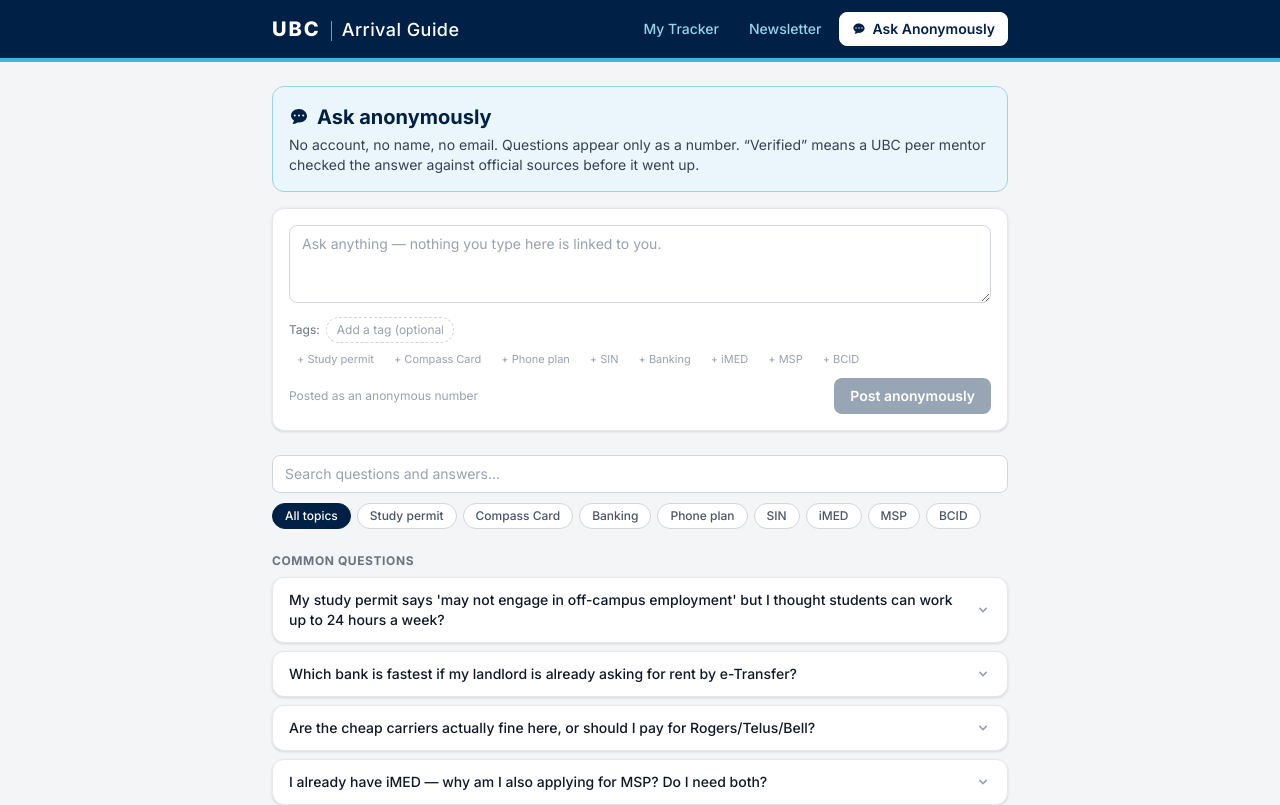
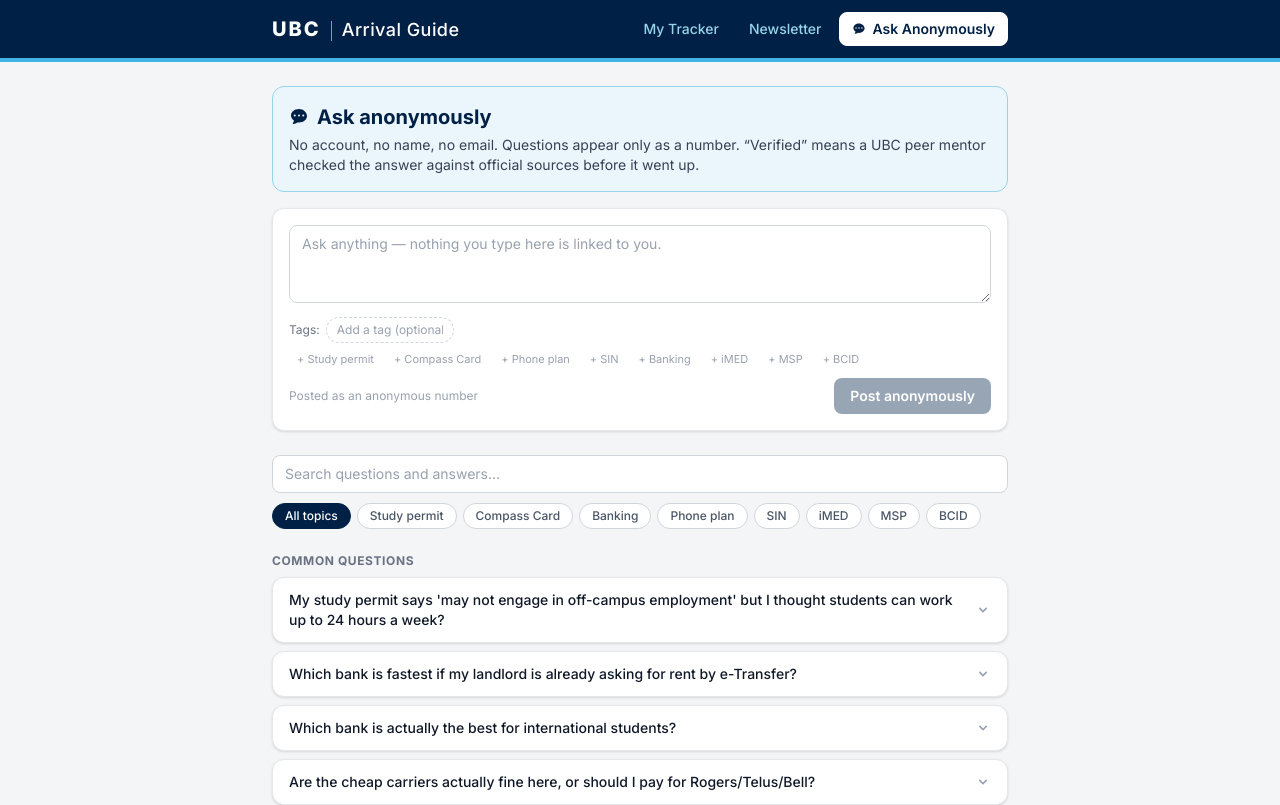
Before and after one commit to KuanKongy/OnboardDesign, a React (Vite) app: page /#/ask in a window 1280 px wide. Shown: the top 805 px of the page. Built offline with nearby package versions, Linux system fonts and the light colour scheme.

Commit message:
Feedback 3

```diff
--- a/src/components/inbox/InboxShell.jsx
+++ b/src/components/inbox/InboxShell.jsx
@@ -13,9 +13,10 @@
   const { canonTime, setCanonTime } = useCanonTime()
   const inboxCount = getVisibleIssues(canonTime).length
 
+  // Reset lands on the week-1 inbox — the first page a demo participant sees
   const handleReset = () => {
     resetAll()
-    window.location.hash = '#/tracker'
+    window.location.hash = '#/inbox'
     window.location.reload()
   }
 
--- a/src/components/layout/PageShell.jsx
+++ b/src/components/layout/PageShell.jsx
@@ -8,9 +8,9 @@
 export default function PageShell() {
   const [searchParams] = useSearchParams()
 
+  // Clears state and reloads in place — no navigation away from this page
   const handleReset = () => {
     resetAll()
-    window.location.hash = '#/tracker'
     window.location.reload()
   }
 
--- a/src/components/tracker/TrackerPage.jsx
+++ b/src/components/tracker/TrackerPage.jsx
@@ -78,7 +78,12 @@
   return (
     <div>
       <div className="rounded-xl border border-gray-200 bg-white p-4 shadow-sm">
-        <h1 className="text-xl font-bold text-ubc-blue">Your arrival tasks</h1>
+        <h1 className="flex items-center gap-2.5 text-xl font-bold text-ubc-blue">
+          Your arrival tasks
+          <span className="rounded-full bg-ubc-mist px-2.5 py-0.5 text-xs font-bold tracking-wide text-ubc-blue uppercase">
+            Week {canonTime === 'week-2' ? 2 : 1}
+          </span>
+        </h1>
         <p className="mt-0.5 mb-4 text-sm text-gray-600">
           Everything you need for your first weeks, in priority order — steps, peer notes, and
           sources included.
--- a/src/data/qaPosts.js
+++ b/src/data/qaPosts.js
@@ -35,6 +35,17 @@
       'Which bank is fastest if my landlord is already asking for rent by e-Transfer?',
     answer:
       'Any of the big five can open a student account same-day if you book the appointment online first. Bring passport + study permit + proof of enrolment, and ask them to enable e-Transfer before you leave the branch — it works immediately.',
+    answeredBy: 'Peer Mentor',
+  },
+  {
+    id: 'qa-11',
+    askedBy: 'Student #17',
+    date: 'Sep 3',
+    taskId: 'bank-account',
+    pinned: true,
+    question: 'Which bank is actually the best for international students?',
+    answer:
+      "They're all decent — the big five offer nearly identical no-fee student accounts, so don't overthink the choice. Focus on the branch closest to where you live or to campus: RBC, TD, and CIBC are all close on campus. Pick the one you can walk to when something goes wrong.",
     answeredBy: 'Peer Mentor',
   },
   {
--- a/src/data/tasks.js
+++ b/src/data/tasks.js
@@ -140,7 +140,7 @@
         // verify before send: branch locations
         text: "Pick a bank — RBC, TD, CIBC, Scotiabank and BMO all offer newcomer student accounts with no monthly fee. All five are fine; pick the branch you can actually get to.",
         detail:
-          'RBC at Wesbrook Village and TD at 10th & Sasamat are the closest branches to campus, and several banks table on campus during orientation.',
+          'RBC, TD and CIBC are all close on campus — RBC at Wesbrook Village, TD at 10th & Sasamat — and several banks table on campus during orientation.',
       },
       {
         text: "Book an appointment online for a 'newcomer / student account' — walk-ins can wait a long time. Ask for the newcomer student account by name.",
```
